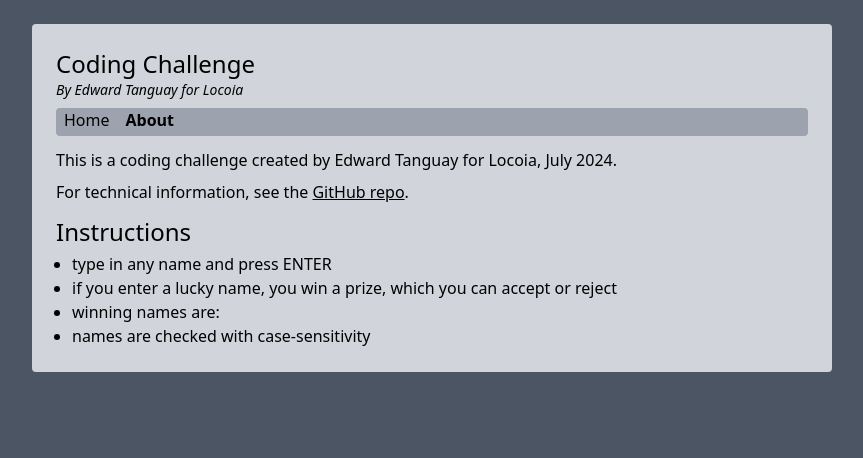
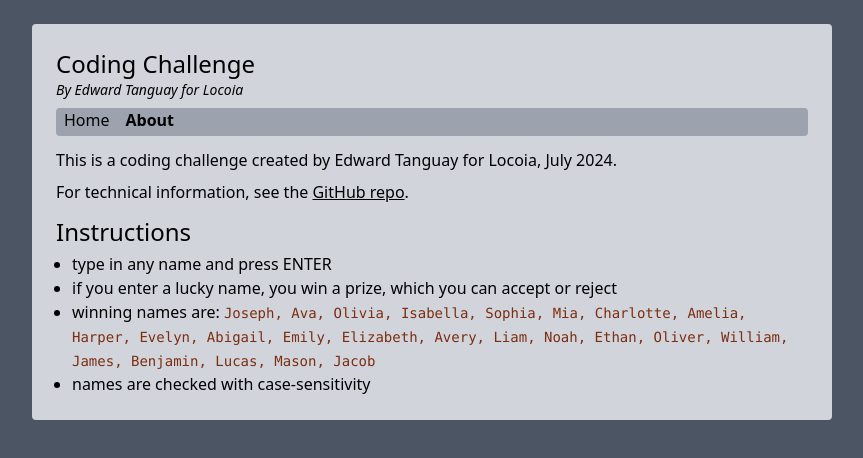
Before and after one commit to edwardtanguay/locoia-frontend-challenge-luckyname, a Vue app: page /about in a window 1280 px wide. Shown: the top 458 px of the page, without its empty margins (208-1071 px from the left). Built offline with nearby package versions, Linux system fonts and the light colour scheme.

Commit message:
showing names on about page

```diff
--- a/src/pages/PageAbout.vue
+++ b/src/pages/PageAbout.vue
@@ -1,13 +1,13 @@
 <script setup lang="ts">
-import { reactive, onMounted } from 'vue'
+import { ref, onMounted } from 'vue'
 import { getAll } from '@/api/peopleApi'
 import type { Person } from '@/types.ts'
 
-let people = reactive<Person[]>([])
+let people = ref<Person[]>([])
 
 const fetchData = async () => {
 	try {
-		people = await getAll()
+		people.value = await getAll()
 	} catch (err: any) {
 		throw new Error(err.message)
 	}
@@ -32,7 +32,7 @@ onMounted(() => {
 	<ul class="list-disc ml-4">
 		<li>type in any name and press ENTER</li>
 		<li>if you enter a lucky name, you win a prize, which you can accept or reject</li>
-		<li>winning names are: {{ people.map((m) => m.name).join(', ') }}</li>
+		<li>winning names are: <span class="font-mono text-orange-900 text-sm">{{ people.map((m) => m.name).join(', ') }}</span></li>
 		<li>names are checked with case-sensitivity</li>
 	</ul>
 </template>
```
